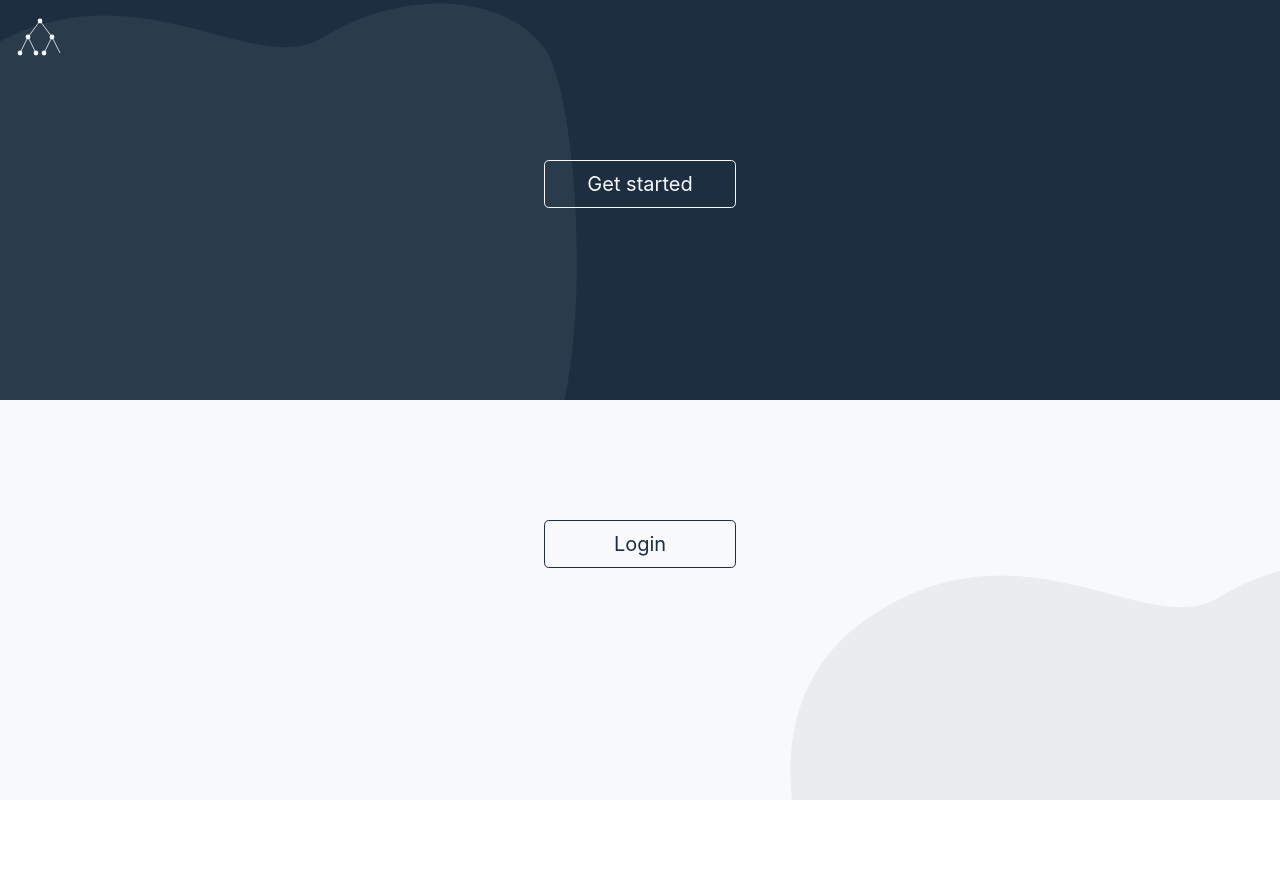
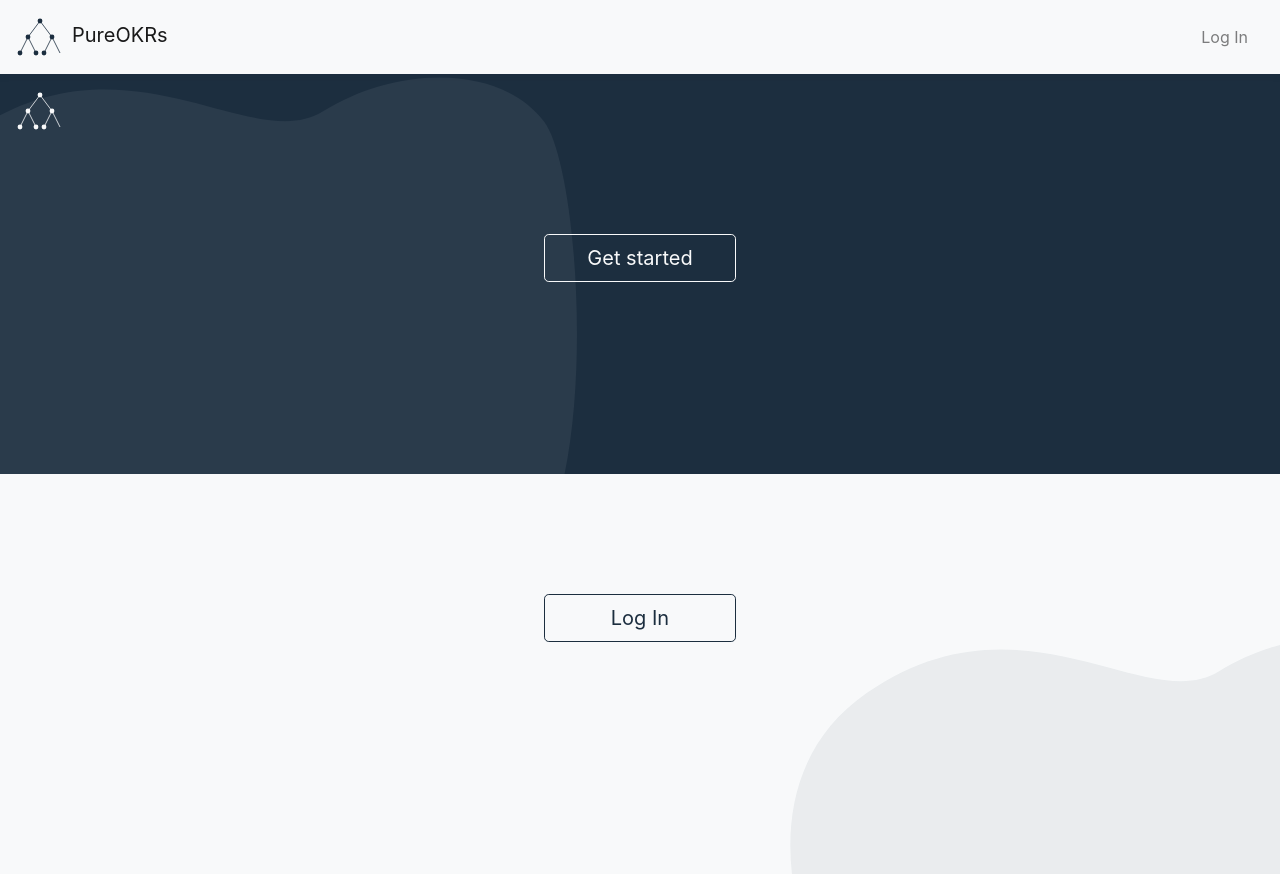
Before and after one commit to nilseng/pureokrs2, a React (Create React App) app in the folder client/: page / in a window 1280 px wide. Before the commit the page ends 800 px from the top, so only its background shows below. Built offline with nearby package versions, Linux system fonts and the light colour scheme; no server answers.

Commit message:
making navbar visible on all pages and making new OKR button open modal

```diff
--- a/client/src/components/App.tsx
+++ b/client/src/components/App.tsx
@@ -1,4 +1,4 @@
-import React from "react";
+import React, { useState } from "react";
 import { Switch, Route, Router } from "react-router-dom";
 
 import "../styles/App.css";
@@ -16,17 +16,23 @@ import OKRList from "./OKRList";
 import About from "./About";
 
 function App() {
+  const [okr, setOkr] = useState<any | null>();
   return (
     <div className="App">
       <Router history={history}>
         <header>
-          <NavBar />
+          <NavBar setOkr={setOkr} />
         </header>
         <Switch>
           <Route path="/" component={Welcome} exact />
           <Route path="/getstarted" component={GetStarted} />
           <Route path="/about" component={About} />
-          <PrivateRoute path="/okr-tree" component={Home} />
+          <PrivateRoute
+            path="/okr-tree"
+            component={Home}
+            okr={okr}
+            setOkr={setOkr}
+          />
           <PrivateRoute path="/profile" component={Profile} />
           <PrivateRoute path="/okr-list" component={OKRList} />
           <Route component={NotFoundPage} />
--- a/client/src/components/Home.tsx
+++ b/client/src/components/Home.tsx
@@ -26,8 +26,7 @@ const DELETE_OKR = gql`
   }
 `;
 
-const Home = () => {
-  const [okr, setOkr] = useState<any | null>();
+const Home = (props: any) => {
   const [deleteOkr] = useMutation(DELETE_OKR, {
     update(cache, { data: { deleteOkr } }) {
       const { okrs } = cache.readQuery({ query: GET_OKRS }) as { okrs: any[] };
@@ -39,7 +38,7 @@ const Home = () => {
   });
 
   const handleDeleteOkr = (okr: any) => {
-    setOkr(null);
+    props.setOkr(null);
     deleteOkr({ variables: { _id: okr._id } });
   };
 
@@ -49,10 +48,14 @@ const Home = () => {
 
   return (
     <>
-      <OKRModal okr={okr} setOkr={setOkr} handleDeleteOkr={handleDeleteOkr} />
+      <OKRModal
+        okr={props.okr}
+        setOkr={props.setOkr}
+        handleDeleteOkr={handleDeleteOkr}
+      />
       {loading && <Loading />}
       {error && <div>Something went wrong...</div>}
-      {data && <OKRTree okrs={data.okrs} setOkr={setOkr} />}
+      {data && <OKRTree okrs={data.okrs} setOkr={props.setOkr} />}
     </>
   );
 };
--- a/client/src/components/NavBar.tsx
+++ b/client/src/components/NavBar.tsx
@@ -1,4 +1,4 @@
-import React from "react";
+import React, { useLayoutEffect, useState } from "react";
 import Navbar from "react-bootstrap/Navbar";
 import Nav from "react-bootstrap/Nav";
 import Button from "react-bootstrap/Button";
@@ -7,14 +7,32 @@ import { useAuth0 } from "../react-auth0-spa";
 import AnimatedLogo from "./AnimatedLogo";
 import "../styles/common/navLink.css";
 
-const NavBar = () => {
+const useWindowWidth = () => {
+  const [width, setWidth] = useState(0);
+  useLayoutEffect(() => {
+    const updateWidth = () => {
+      setWidth(window.innerWidth);
+    };
+    window.addEventListener("resize", updateWidth);
+  });
+  return width;
+};
+
+const NavBar = (props: any) => {
   const { isAuthenticated, logout } = useAuth0();
+  const width = useWindowWidth();
+  const title = width >= 768 ? "Pure Objectives and Key Results" : "PureOKRs";
 
-  return isAuthenticated ? (
-    <Navbar bg="light" expand="md" style={{ boxShadow: "0px 1px 5px #1c2e3f" }}>
+  return (
+    <Navbar
+      bg="light"
+      expand="md"
+      collapseOnSelect
+      style={{ boxShadow: "0px 1px 5px #1c2e3f" }}
+    >
       <Navbar.Brand href="/okr-tree">
         <AnimatedLogo color={"#1c2e3f"} height={"3rem"} width={"3rem"} />
-        <span className="ml-2">Pure Objectives and Key Results</span>
+        <span className="ml-2">{title}</span>
       </Navbar.Brand>
       <Navbar.Toggle
         className="mb-2"
@@ -23,8 +41,15 @@ const NavBar = () => {
       />
       <Navbar.Collapse id="basic-navbar-nav" className="justify-content-end">
         <Nav>
+          {isAuthenticated && (
+            <>
               <Nav.Item className="mr-2">
-            <Button variant="outline-primary">New OKR</Button>
+                <Button
+                  variant="outline-primary"
+                  onClick={() => props.setOkr({ objective: "" })}
+                >
+                  New OKR
+                </Button>
               </Nav.Item>
               <Nav.Link className="mr-2" href="/profile">
                 Profile
@@ -32,10 +57,17 @@ const NavBar = () => {
               <Nav.Link className="mr-2" onClick={() => logout()}>
                 Log out
               </Nav.Link>
+            </>
+          )}
+          {!isAuthenticated && (
+            <Nav.Link className="mr-2" href="/okr-tree">
+              Log In
+            </Nav.Link>
+          )}
         </Nav>
       </Navbar.Collapse>
     </Navbar>
-  ) : null;
+  );
 };
 
 export default NavBar;
--- a/client/src/components/PrivateRoute.tsx
+++ b/client/src/components/PrivateRoute.tsx
@@ -17,10 +17,11 @@ const PrivateRoute = ({ component: Component, path, ...rest }: any) => {
     fn();
   }, [loading, isAuthenticated, loginWithRedirect, path]);
 
-  const render = (props: any) =>
-    isAuthenticated === true ? <Component {...props} /> : null;
+  const render = (props: any) => {
+    return isAuthenticated === true ? <Component {...props} {...rest} /> : null;
+  };
 
-  return <Route path={path} render={render} {...rest} />;
+  return <Route path={path} render={render} />;
 };
 
 export default PrivateRoute;
--- a/client/src/components/Welcome.tsx
+++ b/client/src/components/Welcome.tsx
@@ -39,7 +39,7 @@ const Welcome = () => {
             className="buttonDark"
             style={{ marginTop: "15vh" }}
           >
-            Login
+            Log In
           </Button>
         </Link>
       </div>
```
Lines whose indentation alone changed are shown as unchanged.
